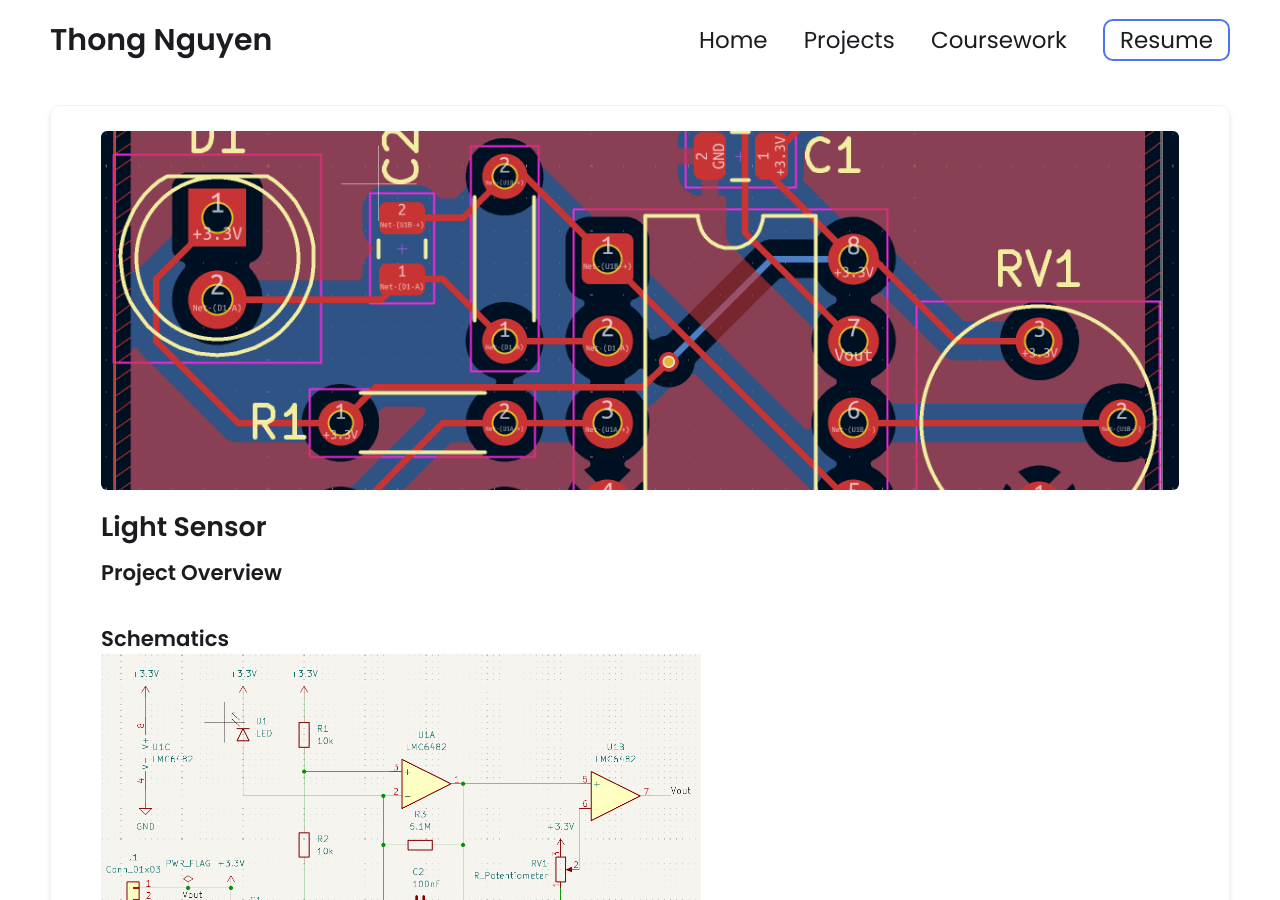
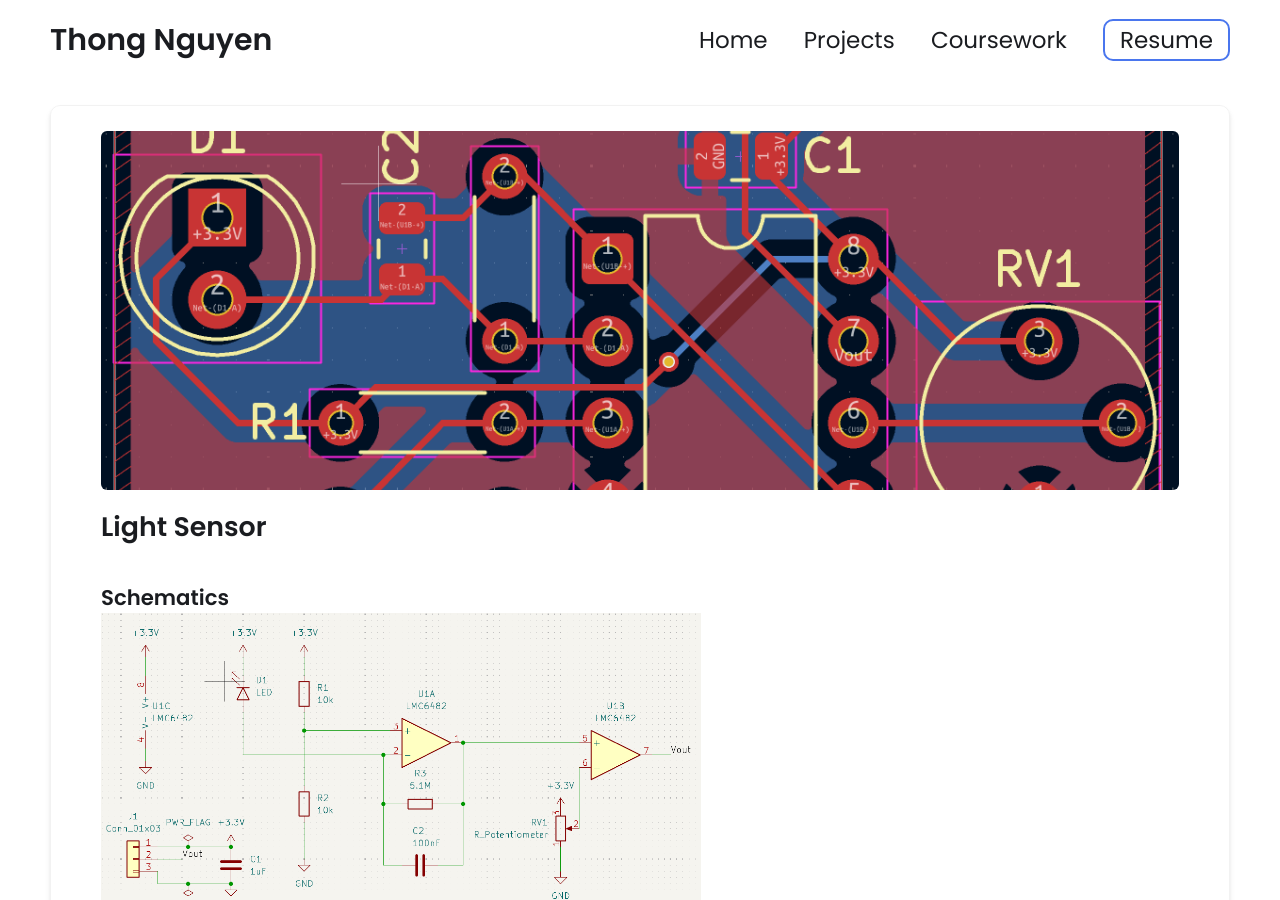
Before and after one commit to thongmn-8888/thongmn-8888.github.io, a Jekyll site: the page built from _projects/light-sensor/index.md, in a window 1280 px wide and 900 px high. Built offline with Jekyll 4.4.1, drawn with Linux system fonts in a browser that asks for light colours.

Commit message:
Update post.html

```diff
--- a/_layouts/post.html
+++ b/_layouts/post.html
@@ -13,11 +13,6 @@ layout: wrapper
         <div class="title-header">
             <h1>{{page.title}}</h1>
         </div>
-
-        <div class="project-description">
-            <h2>Project Overview</h2>
-            <p>{{ page.description }}</p>
-        </div>
     </div>
     <div class="content">
         {{content}}
```
